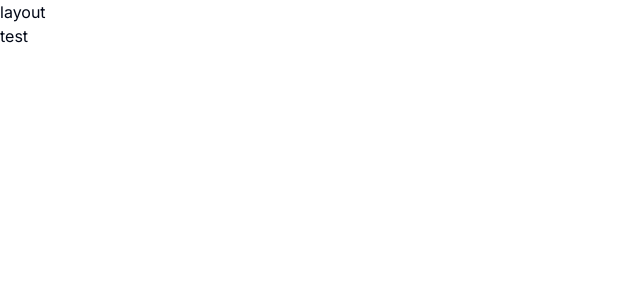
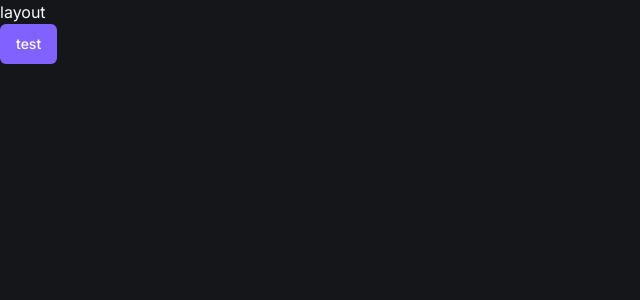
Before and after one commit to ustavoteles/the-barber, a Next.js app: page / in a window 1280 px wide. Shown: the top 300 px of the page, without its empty margins (0-640 px from the left). Built offline with nearby package versions, Linux system fonts and the light colour scheme.

Commit message:
chore: update shadcn theme

```diff
--- a/app/globals.css
+++ b/app/globals.css
@@ -3,65 +3,42 @@
 @tailwind utilities;
 
 @layer base {
-  :root {
-    --background: 0 0% 100%;
-    --foreground: 222.2 84% 4.9%;
-    --card: 0 0% 100%;
-    --card-foreground: 222.2 84% 4.9%;
-    --popover: 0 0% 100%;
-    --popover-foreground: 222.2 84% 4.9%;
-    --primary: 222.2 47.4% 11.2%;
-    --primary-foreground: 210 40% 98%;
-    --secondary: 210 40% 96.1%;
-    --secondary-foreground: 222.2 47.4% 11.2%;
-    --muted: 210 40% 96.1%;
-    --muted-foreground: 215.4 16.3% 46.9%;
-    --accent: 210 40% 96.1%;
-    --accent-foreground: 222.2 47.4% 11.2%;
-    --destructive: 0 84.2% 60.2%;
+  .dark {
+    --background: 225 9% 9%;
+    --foreground: 210 40% 98%;
+
+    --card: 228 9% 11%;
+    --card-foreground: 210 40% 98%;
+
+    --popover: 228 9% 11%;
+    --popover-foreground: 210 40% 98%;
+
+    --primary: 252 100% 69%;
+    --primary-foreground: 0 0% 100%;
+
+    --secondary: 228 6% 16%;
+    --secondary-foreground: 210 40% 98%;
+
+    --muted: 228 6% 16%;
+    --muted-foreground: 215 20.2% 65.1%;
+
+    --accent: 228 6% 16%;
+    --accent-foreground: 210 40% 98%;
+
+    --destructive: 0 84% 60%;
     --destructive-foreground: 210 40% 98%;
-    --border: 214.3 31.8% 91.4%;
-    --input: 214.3 31.8% 91.4%;
-    --ring: 222.2 84% 4.9%;
+
+    --border: 228 6% 16%;
+    --input: 228 6% 16%;
+    --ring: 212.7 26.8% 83.9%;
+
     --radius: 0.5rem;
-    --chart-1: 12 76% 61%;
-    --chart-2: 173 58% 39%;
-    --chart-3: 197 37% 24%;
-    --chart-4: 43 74% 66%;
-    --chart-5: 27 87% 67%;
-  }
-
-  .dark {
-    --background: 222.2 84% 4.9%;
-    --foreground: 210 40% 98%;
-    --card: 222.2 84% 4.9%;
-    --card-foreground: 210 40% 98%;
-    --popover: 222.2 84% 4.9%;
-    --popover-foreground: 210 40% 98%;
-    --primary: 210 40% 98%;
-    --primary-foreground: 222.2 47.4% 11.2%;
-    --secondary: 217.2 32.6% 17.5%;
-    --secondary-foreground: 210 40% 98%;
-    --muted: 217.2 32.6% 17.5%;
-    --muted-foreground: 215 20.2% 65.1%;
-    --accent: 217.2 32.6% 17.5%;
-    --accent-foreground: 210 40% 98%;
-    --destructive: 0 62.8% 30.6%;
-    --destructive-foreground: 210 40% 98%;
-    --border: 217.2 32.6% 17.5%;
-    --input: 217.2 32.6% 17.5%;
-    --ring: 212.7 26.8% 83.9%;
-    --chart-1: 220 70% 50%;
-    --chart-2: 160 60% 45%;
-    --chart-3: 30 80% 55%;
-    --chart-4: 280 65% 60%;
-    --chart-5: 340 75% 55%;
   }
 }
 
 @layer base {
   * {
-    @apply border-border;
+    @apply border-border antialiased;
   }
   body {
     @apply bg-background text-foreground;
--- a/app/layout.tsx
+++ b/app/layout.tsx
@@ -1,25 +1,25 @@
-import type { Metadata } from "next";
-import { Inter } from "next/font/google";
-import "./globals.css";
+import type { Metadata } from "next"
+import { Inter } from "next/font/google"
+import "./globals.css"
 
-const inter = Inter({ subsets: ["latin"] });
+const inter = Inter({ subsets: ["latin"] })
 
 export const metadata: Metadata = {
   title: "Create Next App",
   description: "Generated by create next app",
-};
+}
 
 export default function RootLayout({
   children,
 }: Readonly<{
-  children: React.ReactNode;
+  children: React.ReactNode
 }>) {
   return (
-    <html lang="en">
+    <html lang="en" className="dark">
       <body className={inter.className}>
         <h1>layout</h1>
         {children}
       </body>
     </html>
-  );
+  )
 }
--- a/app/page.tsx
+++ b/app/page.tsx
@@ -2,8 +2,9 @@
 
 import { useState } from "react"
 import { Button } from "./_components/ui/button"
+
 const Home = () => {
-  return <button>test</button>
+  return <Button>test</Button>
 }
 
 export default Home
```
